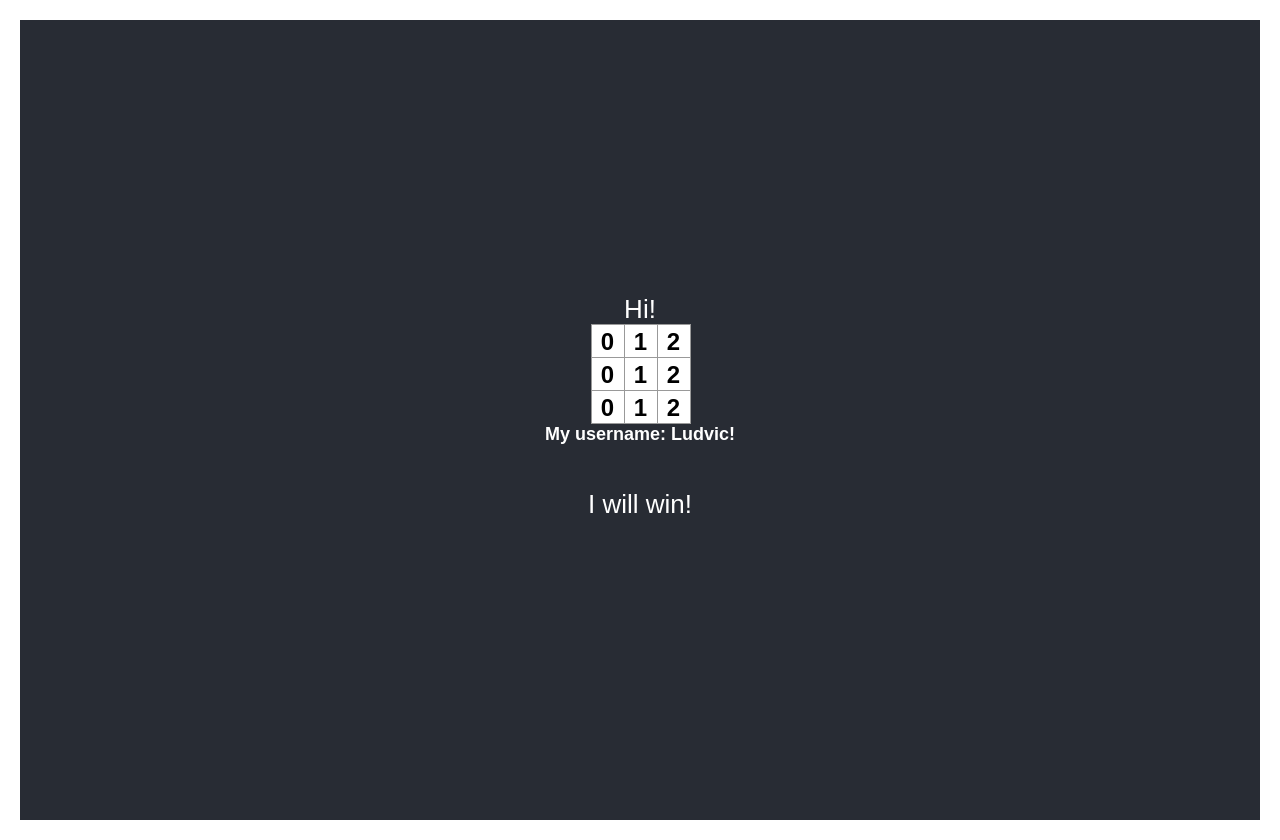
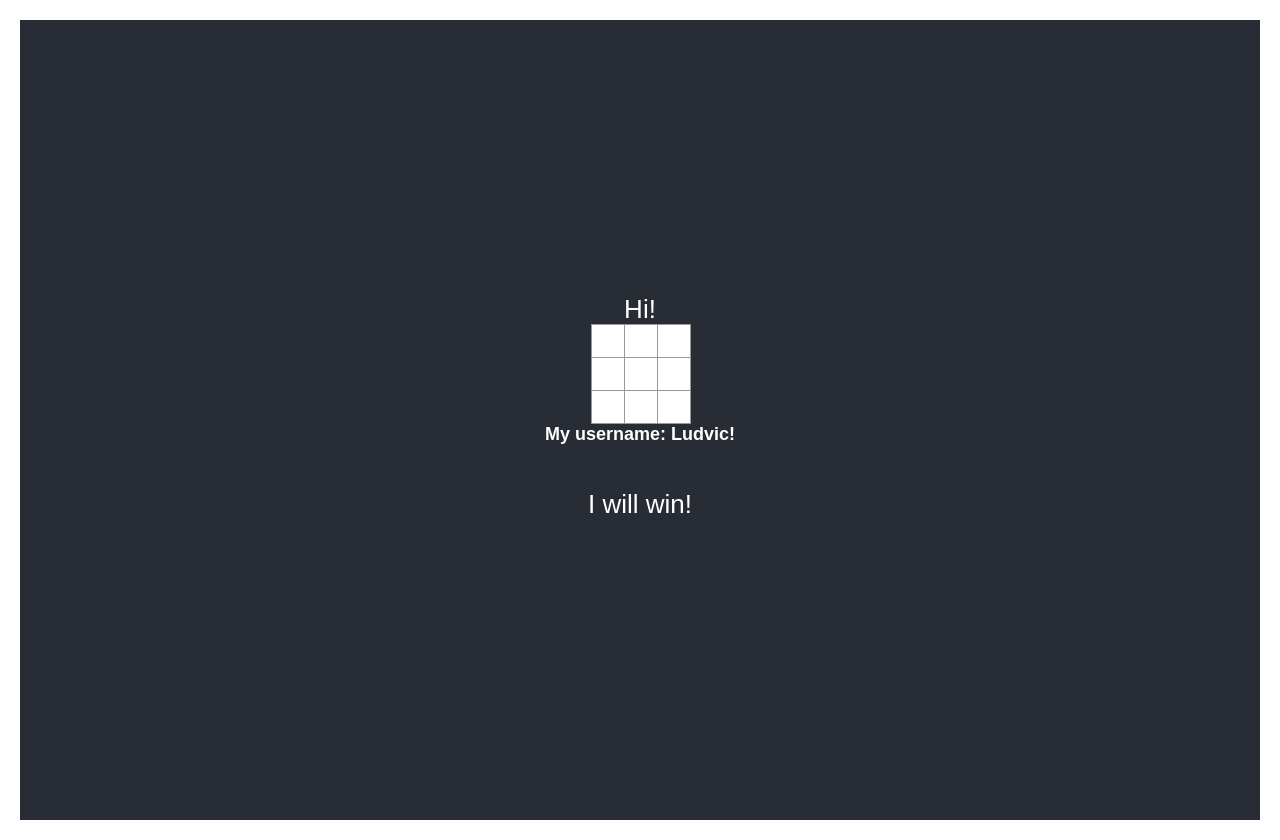
Before and after one commit to v-domariev/tutorial-react, a React (Create React App) app in the folder tutorial-tic-tac-toe/: page / in a window 1280 px wide. Built offline with nearby package versions, Linux system fonts and the light colour scheme.

Commit message:
Added: useState

```diff
--- a/tutorial-tic-tac-toe/src/component/Square.js
+++ b/tutorial-tic-tac-toe/src/component/Square.js
@@ -1,4 +1,11 @@
 // export default
-export function Square({ value }) {
-    return <button className="square">{value}</button>;
+import { useState } from "react";
+export function Square() {
+    const [value, setValue] = useState(null);
+
+    function handleClick() {
+        console.log("clicked!");
+        setValue("X");
+    }
+    return <button className="square" onClick={handleClick}>{value}</button>;
 }
--- a/tutorial-tic-tac-toe/src/component/board/Board.js
+++ b/tutorial-tic-tac-toe/src/component/board/Board.js
@@ -3,7 +3,7 @@
 
     let row = [];
     for (let i = 0; i < 3; i++) {
-        row.push(<Square value={i} ></Square >);
+        row.push(<Square></Square >);
     }
 
     return <>
```
